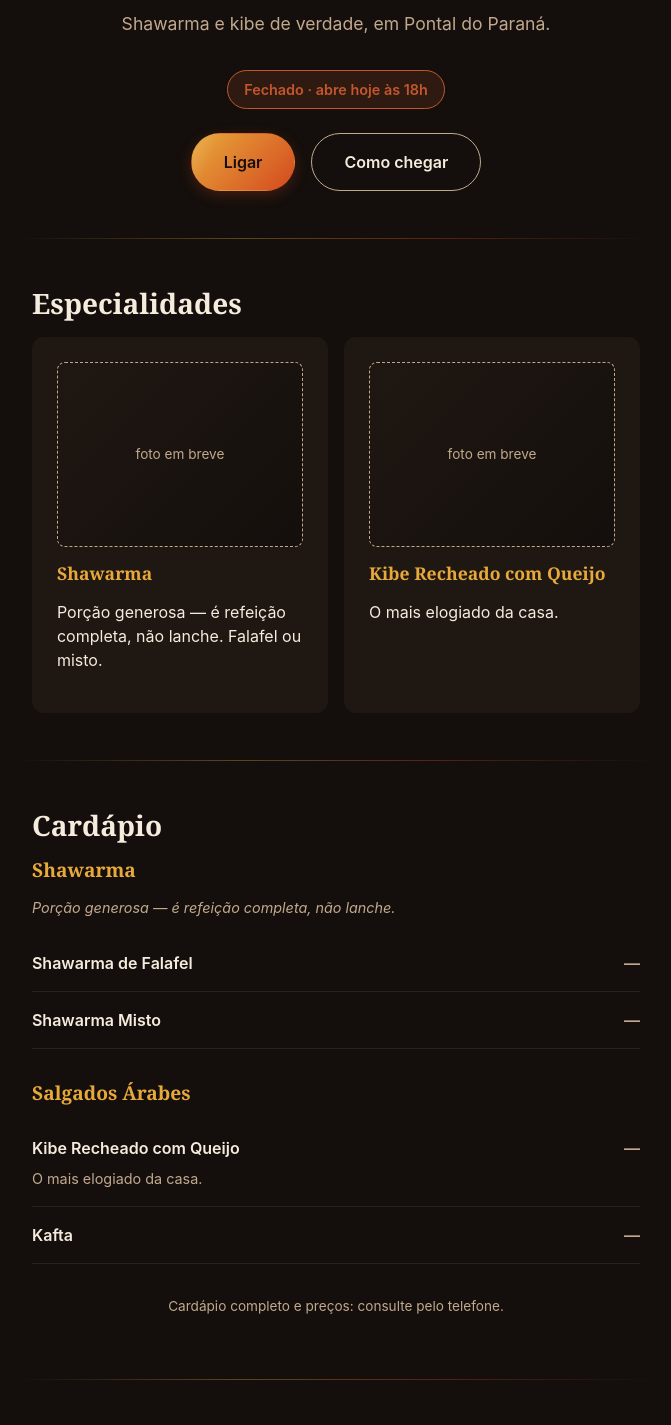
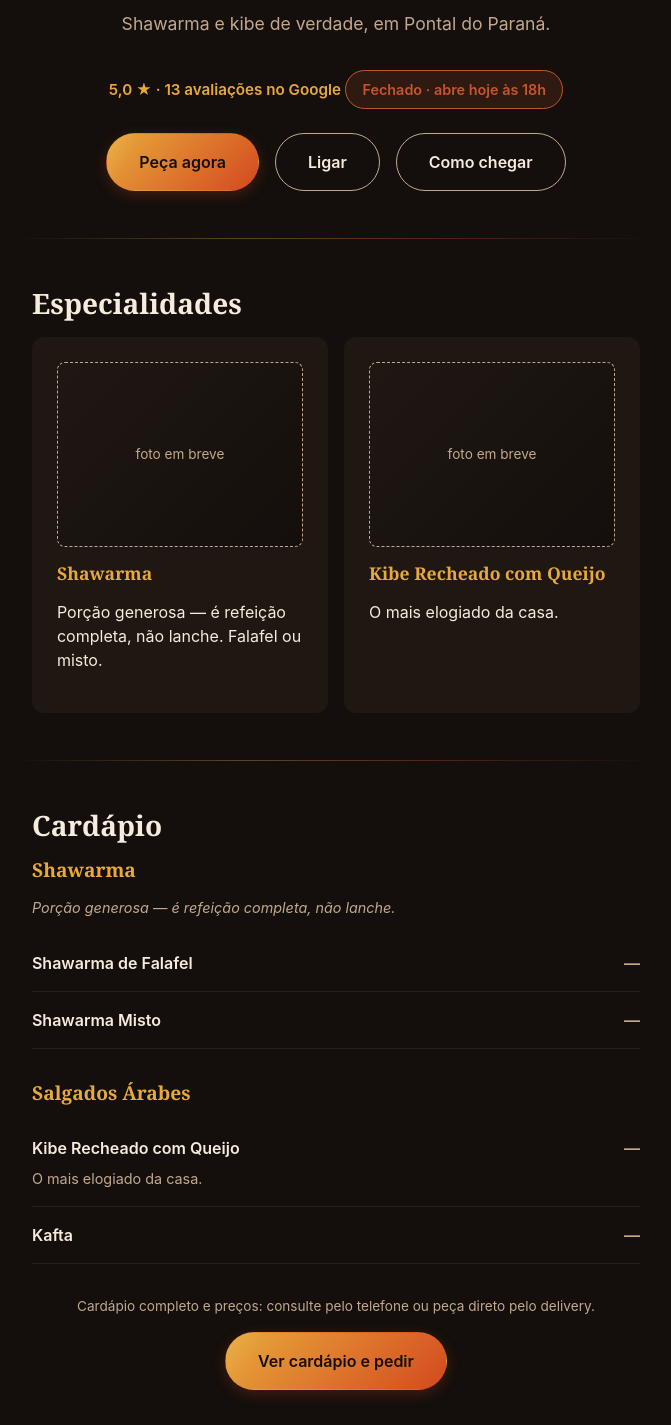
Before and after one commit to morettilunajob-ux/dutka-comida-arabe, a plain HTML site: page index.html in a window 1280 px wide. Shown: the part 153-1578 px from the top of the page, without its empty margins (304-975 px from the left). Drawn offline with Linux system fonts and the light colour scheme; files whose address does not match are found by name.

Commit message:
Ativa WhatsApp/Instagram/Facebook/delivery reais, corrige bug JSON-LD e reforça CTA/prova social no hero
- contato.whatsapp, instagram, facebook e delivery preenchidos com dados confirmados pelo dono
- acceptsReservations no JSON-LD: string "False" -> boolean false
- statusAgora() aceita hora/minuto opcionais p/ teste determinístico
- selo de avaliação e botão "Peça agora" (delivery) movidos pro hero
- botão "Ver cardápio e pedir" na seção cardápio

```diff
--- a/css/estilo.css
+++ b/css/estilo.css
@@ -89,6 +89,14 @@ section:not(:last-of-type)::after {
   font-size: 1.1rem;
 }
 
+.selo-avaliacao {
+  display: inline-block;
+  color: var(--acafrao);
+  font-weight: 600;
+  font-size: 0.95rem;
+  margin: 8px 0 0;
+}
+
 .selo {
   display: inline-block;
   padding: 8px 16px;
@@ -105,6 +113,8 @@ section:not(:last-of-type)::after {
   background: rgba(232, 169, 59, 0.18);
   border-color: var(--acafrao);
   color: var(--acafrao);
+  font-size: 1rem;
+  padding: 10px 20px;
   animation: respirar-brasa 2.4s ease-in-out infinite;
 }
 
--- a/index.html
+++ b/index.html
@@ -25,7 +25,7 @@
   "name": "Dutka Comida Árabe",
   "servesCuisine": "Árabe",
   "priceRange": "R$20–40",
-  "acceptsReservations": "False",
+  "acceptsReservations": false,
   "telephone": "+5541996660287",
   "address": {
     "@type": "PostalAddress",
@@ -58,9 +58,11 @@
     <p class="subtitulo">Comida Árabe</p>
     <h1>Dutka</h1>
     <p class="chamada">Shawarma e kibe de verdade, em Pontal do Paraná.</p>
+    <p class="selo-avaliacao" data-avaliacao></p>
     <div id="status-selo" class="selo">Carregando horário…</div>
     <div class="botoes">
-      <a class="botao botao--principal" data-telefone-link href="#">Ligar</a>
+      <a class="botao botao--principal" data-delivery hidden href="#" target="_blank" rel="noopener">Peça agora</a>
+      <a class="botao botao--secundario" data-telefone-link href="#">Ligar</a>
       <a class="botao botao--secundario" data-google-maps href="#" target="_blank" rel="noopener">Como chegar</a>
     </div>
   </div>
@@ -88,7 +90,10 @@
   <div class="container">
     <h2>Cardápio</h2>
     <div id="cardapio-lista"></div>
-    <p class="cardapio-aviso">Cardápio completo e preços: consulte pelo telefone.</p>
+    <p class="cardapio-aviso">Cardápio completo e preços: consulte pelo telefone ou peça direto pelo delivery.</p>
+    <div class="botoes">
+      <a class="botao botao--principal" data-delivery hidden href="#" target="_blank" rel="noopener">Ver cardápio e pedir</a>
+    </div>
   </div>
 </section>
 
@@ -126,6 +131,7 @@
     <ul id="servicos-lista"></ul>
     <a data-whatsapp hidden href="#" target="_blank" rel="noopener">WhatsApp</a>
     <a data-instagram hidden href="#" target="_blank" rel="noopener">Instagram</a>
+    <a data-facebook hidden href="#" target="_blank" rel="noopener">Facebook</a>
   </div>
 </footer>
 
--- a/js/app.js
+++ b/js/app.js
@@ -12,9 +12,9 @@ function horaAgoraSP() {
   return { hora: Number(mapa.hour), minuto: Number(mapa.minute) };
 }
 
-function statusAgora() {
+function statusAgora(horaForcada, minutoForcado) {
   const { abre, fecha } = DADOS.horario;
-  const { hora, minuto } = horaAgoraSP();
+  const { hora, minuto } = horaForcada === undefined ? horaAgoraSP() : { hora: horaForcada, minuto: minutoForcado ?? 0 };
   const agora = hora * 60 + minuto;
 
   if (agora >= abre * 60 && agora < fecha * 60) {
@@ -59,6 +59,20 @@ function renderContato() {
   if (DADOS.contato.instagram) {
     document.querySelectorAll('[data-instagram]').forEach(el => {
       el.href = `https://instagram.com/${DADOS.contato.instagram}`;
+      el.hidden = false;
+    });
+  }
+
+  if (DADOS.contato.facebook) {
+    document.querySelectorAll('[data-facebook]').forEach(el => {
+      el.href = `https://www.facebook.com/${DADOS.contato.facebook}`;
+      el.hidden = false;
+    });
+  }
+
+  if (DADOS.contato.delivery) {
+    document.querySelectorAll('[data-delivery]').forEach(el => {
+      el.href = DADOS.contato.delivery;
       el.hidden = false;
     });
   }
--- a/js/dados.js
+++ b/js/dados.js
@@ -6,8 +6,10 @@ const DADOS = {
   contato: {
     telefone: "(41) 99666-0287",
     telefoneLink: "+5541996660287",
-    whatsapp: null,            // PENDENTE — confirmar com o dono
-    instagram: null            // PENDENTE — confirmar com o dono
+    whatsapp: "5541996660287",
+    instagram: "dutkaculinariarabe",
+    facebook: "dutkacomidaarabe",
+    delivery: "https://pedido.anota.ai/loja/dutka-comidas-arabe"
   },
 
   endereco: {
```
Also changed, not shown: 2 other files.
